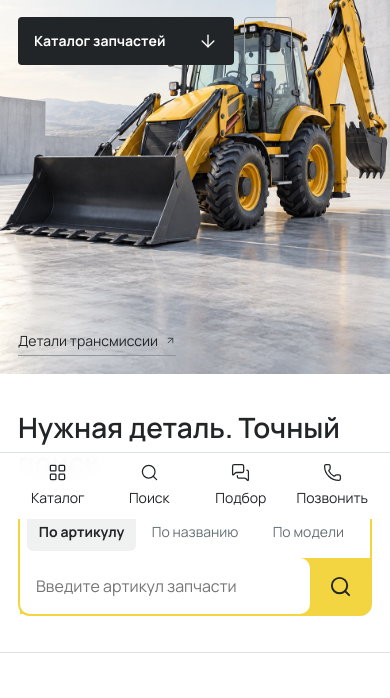
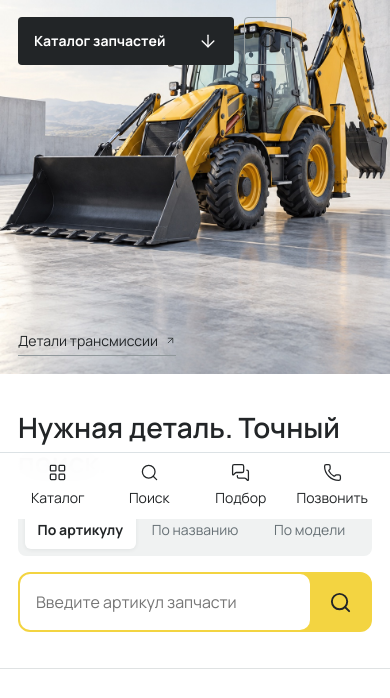
Before and after one commit to lprchns-Alex/eltorg-jcb-home-preview, a plain HTML site: page index.html in a window 390 px wide. Shown: the part 325-1023 px from the top of the page. Drawn offline with Linux system fonts and the light colour scheme.

Commit message:
Separate search mode tabs from input

```diff
--- a/index.html
+++ b/index.html
@@ -8,7 +8,7 @@
   <title>Эльторг — запчасти для JCB</title>
   <link rel="icon" type="image/svg+xml" href="assets/favicon.svg">
   <link rel="stylesheet" href="assets/fonts.css">
-  <link rel="stylesheet" href="precision.css?v=57">
+  <link rel="stylesheet" href="precision.css?v=58">
   <script src="assets/lucide.min.js" defer></script>
   <script src="app.js?v=47" defer></script>
 </head>
--- a/precision.css
+++ b/precision.css
@@ -117,21 +117,21 @@ main:focus, section[tabindex]:focus { outline: none; }
 .finder { background: #fff; border-bottom: 1px solid var(--line); }
 .finder-inner { display: grid; grid-template-columns: minmax(0,1fr); gap: 24px; align-items: center; padding-block: 44px; }
 .finder-heading h2 { font-size: 32px; line-height: 1.25; }
-.finder-tabs { display: flex; align-items: stretch; gap: 4px; padding: 7px; margin: 0; background: #fff; border: 0; border-radius: 10px 0 0 10px; }
+.finder-tabs { display: flex; align-items: stretch; gap: 4px; padding: 7px; margin: 0; background: #f0f2f2; border: 0; border-radius: 8px; }
 .finder-tabs button { color: var(--muted); padding: 0 16px; font-size: 14px; line-height: 1.4; border-radius: 6px; white-space: nowrap; }
 .finder-tabs button:hover { background: #f5f6f6; color: var(--ink); }
-.finder-tabs button[aria-selected=true] { color: var(--ink); background: #f0f2f2; font-weight: 650; }
-.finder-workspace { min-width: 0; grid-column: 1 / -1; grid-row: 2; display: grid; grid-template-columns: auto minmax(0,1fr); align-items: stretch; border: 2px solid var(--yellow); border-radius: 12px; background: var(--yellow); }
+.finder-tabs button[aria-selected=true] { color: var(--ink); background: #fff; font-weight: 650; box-shadow: 0 1px 4px #22252712; }
+.finder-workspace { min-width: 0; grid-column: 1 / -1; grid-row: 2; display: grid; grid-template-columns: auto minmax(0,1fr); align-items: stretch; gap: 16px; }
 .finder-workspace #finder-panel { min-width: 0; }
 .search-large { display: flex; align-items: center; gap: 16px; border: 1px solid #cdd3d5; border-radius: 4px; background: #fff; padding: 5px 5px 5px 20px; min-height: 64px; }
 .search-large:focus-within { border-color: #333f45; box-shadow: 0 0 0 1px #333f45; }
 .search-large input, .search-large select { width: 100%; min-width: 0; border: 0; outline: none; background: transparent; height: 48px; font-size: 16px; }
 .search-large > svg { width: 19px; color: #858e93; }
 .search-large .button { min-height: 52px; padding: 14px 24px; gap: 30px; flex-shrink: 0; }
-.finder-workspace .finder-search { height: 56px; min-height: 56px; padding: 0; gap: 0; border: 0; border-radius: 0 10px 10px 0; background: var(--yellow); box-shadow: none; }
-.finder-workspace:focus-within { box-shadow: 0 0 0 3px #f3d44133; }
-.finder-search .finder-input { height: 100%; padding-inline: 20px; background: #fff; border-radius: 0 10px 10px 0; }
-.finder-workspace .finder-submit { display: flex; justify-content: center; width: 80px; min-height: 56px; padding: 0; border-radius: 0 10px 10px 0; background: var(--yellow); color: var(--ink); }
+.finder-workspace .finder-search { height: 60px; min-height: 60px; padding: 0; gap: 0; border: 2px solid var(--yellow); border-radius: 12px; background: var(--yellow); box-shadow: none; }
+.finder-workspace .finder-search:focus-within { box-shadow: 0 0 0 3px #f3d44133; }
+.finder-search .finder-input { height: 100%; padding-inline: 20px; background: #fff; border-radius: 10px; }
+.finder-workspace .finder-submit { display: flex; justify-content: center; width: 80px; min-height: 0; height: 56px; padding: 0; border-radius: 0 10px 10px 0; background: var(--yellow); color: var(--ink); }
 .finder-workspace .finder-search .finder-submit svg { display: block; width: 23px; height: 23px; stroke-width: 2; }
 .finder-search .button:hover { background: #ffe373; }
 .finder-input { display: flex; align-items: center; flex: 1; min-width: 0; }
@@ -540,9 +540,9 @@ dialog::backdrop { background: #17252cb3; backdrop-filter: blur(5px); }
   .hero-bottom a { font-size: 14px; }
   .hero-bottom > span { display: none; }
   .finder-workspace { grid-template-columns: 1fr; }
-  .finder-workspace .finder-tabs { min-height: 52px; gap: 4px; margin: 0; border: 0; border-radius: 10px 10px 0 0; }
+  .finder-workspace .finder-tabs { min-height: 52px; gap: 4px; margin: 0; border: 0; border-radius: 8px; }
   .finder-workspace .finder-tabs button { flex: 1 1 0; padding-inline: 8px; }
-  .finder-search .finder-input { border-radius: 0 10px 10px 10px; padding-inline: 14px; }
+  .finder-search .finder-input { padding-inline: 14px; }
   .finder-workspace .finder-submit { width: 60px; }
   .section-top h2 { font-size: 32px; }
   .parts-grid { grid-template-columns: repeat(2,minmax(0,1fr)); gap: 40px 24px; }
```
